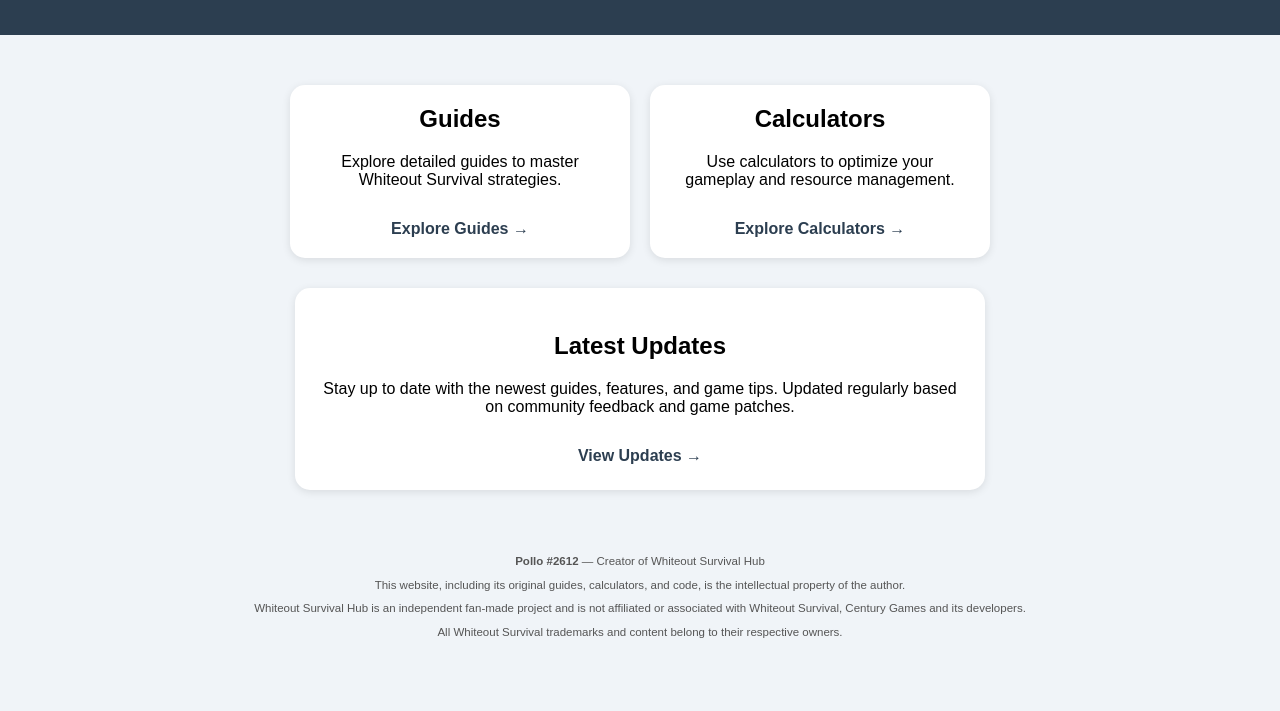
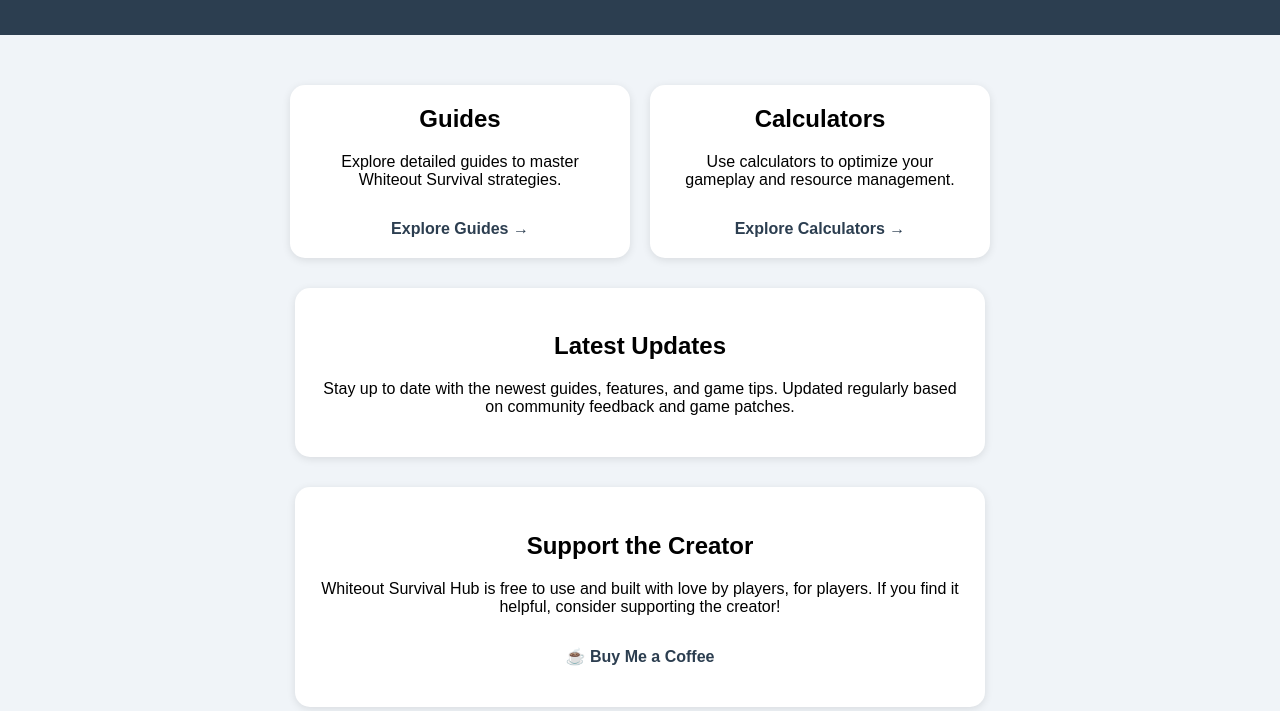
Before and after one commit to wosapp/wosapp, a plain HTML site: page index.html in a window 1280 px wide. Shown: the part 89-800 px from the top of the page. Drawn offline with Linux system fonts and the light colour scheme.

Commit message:
Fixed last updates, add support me

```diff
--- a/index.html
+++ b/index.html
@@ -34,8 +34,15 @@
     <div class="full-width-box">
     <h2>Latest Updates</h2>
     <p>Stay up to date with the newest guides, features, and game tips. Updated regularly based on community feedback and game patches.</p>
-    <a href="updates.html">View Updates &rarr;</a>
     </div>
+
+<div class="full-width-box">
+    <h2>Support the Creator</h2>
+    <p>Whiteout Survival Hub is free to use and built with love by players, for players. If you find it helpful, consider supporting the creator!</p>
+    <p><a href="https://www.buymeacoffee.com/YOUR_USERNAME" target="_blank">☕ Buy Me a Coffee</a></p>
+</div>
+
+
   </section>
 </main>
 
```
Also changed, not shown: guides/index.html (+7 -0 lines).
